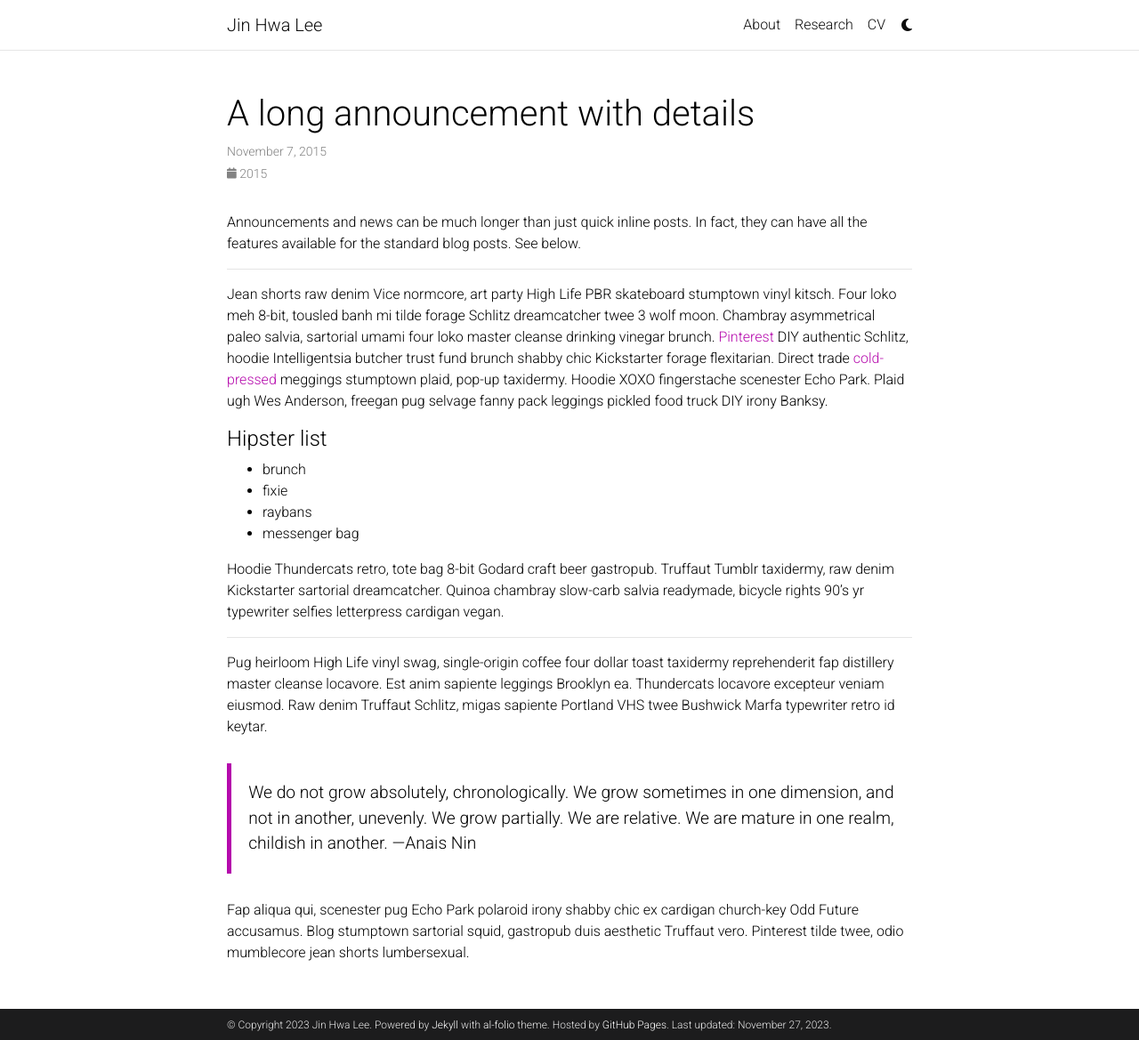
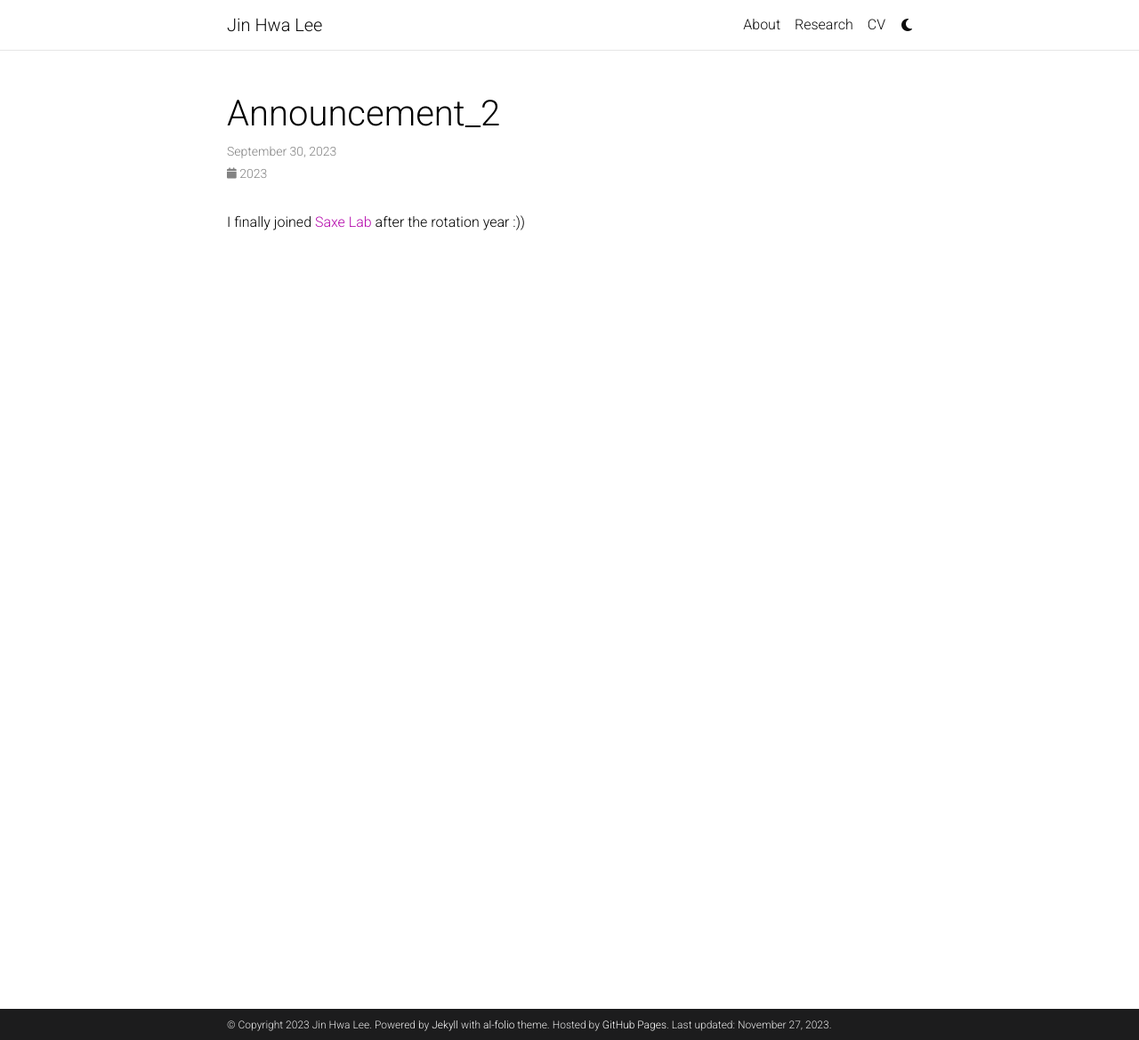
Before and after one commit to jinhl9/jinhl9.github.io, a Jekyll site: the page built from _news/announcement_2.md, in a window 1280 px wide and 1169 px high. Shown: the whole window at 89% size. Built offline with Jekyll 4.4.1, drawn with Linux system fonts in a browser that asks for light colours; comment, search, counter and statistics services are not loaded; a style sheet for code colours, icons or effects is not loaded.

```diff
--- a/_config.yml
+++ b/_config.yml
@@ -15,7 +15,7 @@
 keywords: jekyll, jekyll-theme, academic-website, portfolio-website  # add your own keywords or leave empty
 
 lang: en # the language of your site (for example: en, fr, cn, ru, etc.)
-icon: ⚛️  # the emoji used as the favicon (alternatively, provide image name in /assets/img/)
+icon: brain_icon.png  # the emoji used as the favicon (alternatively, provide image name in /assets/img/)
 
 url: https://jinhl9.github.io # the base hostname & protocol for your site
 baseurl: / # the subpath of your site, e.g. /blog/
--- a/_news/announcement_2.md
+++ b/_news/announcement_2.md
@@ -1,32 +1,8 @@
 ---
 layout: post
-title: A long announcement with details
-date: 2015-11-07 16:11:00-0400
-inline: false
+date: 2023-09-30 16:11:00-0400
+inline: true
 related_posts: false
 ---
 
-Announcements and news can be much longer than just quick inline posts. In fact, they can have all the features available for the standard blog posts. See below.
-
-***
-
-Jean shorts raw denim Vice normcore, art party High Life PBR skateboard stumptown vinyl kitsch. Four loko meh 8-bit, tousled banh mi tilde forage Schlitz dreamcatcher twee 3 wolf moon. Chambray asymmetrical paleo salvia, sartorial umami four loko master cleanse drinking vinegar brunch. <a href="https://www.pinterest.com">Pinterest</a> DIY authentic Schlitz, hoodie Intelligentsia butcher trust fund brunch shabby chic Kickstarter forage flexitarian. Direct trade <a href="https://en.wikipedia.org/wiki/Cold-pressed_juice">cold-pressed</a> meggings stumptown plaid, pop-up taxidermy. Hoodie XOXO fingerstache scenester Echo Park. Plaid ugh Wes Anderson, freegan pug selvage fanny pack leggings pickled food truck DIY irony Banksy.
-
-#### Hipster list
-<ul>
-    <li>brunch</li>
-    <li>fixie</li>
-    <li>raybans</li>
-    <li>messenger bag</li>
-</ul>
-
-Hoodie Thundercats retro, tote bag 8-bit Godard craft beer gastropub. Truffaut Tumblr taxidermy, raw denim Kickstarter sartorial dreamcatcher. Quinoa chambray slow-carb salvia readymade, bicycle rights 90's yr typewriter selfies letterpress cardigan vegan.
-
-***
-
-Pug heirloom High Life vinyl swag, single-origin coffee four dollar toast taxidermy reprehenderit fap distillery master cleanse locavore. Est anim sapiente leggings Brooklyn ea. Thundercats locavore excepteur veniam eiusmod. Raw denim Truffaut Schlitz, migas sapiente Portland VHS twee Bushwick Marfa typewriter retro id keytar.
-
-> We do not grow absolutely, chronologically. We grow sometimes in one dimension, and not in another, unevenly. We grow partially. We are relative. We are mature in one realm, childish in another.
-> —Anais Nin
-
-Fap aliqua qui, scenester pug Echo Park polaroid irony shabby chic ex cardigan church-key Odd Future accusamus. Blog stumptown sartorial squid, gastropub duis aesthetic Truffaut vero. Pinterest tilde twee, odio mumblecore jean shorts lumbersexual.
+I finally joined <a href="https://www.saxelab.org/">Saxe Lab</a> after the rotation year :))
```
Also changed, not shown: _bibliography/papers.bib (+13 -3 lines), _news/announcement_1.md (+2 -2 lines), _news/announcement_3.md (+2 -2 lines), assets/img/brain_icon.png (added), assets/img/publication_preview/encodingSpace.png (added), assets/img/publication_preview/lstm.png (added), assets/img/publication_preview/morph.png (added).
